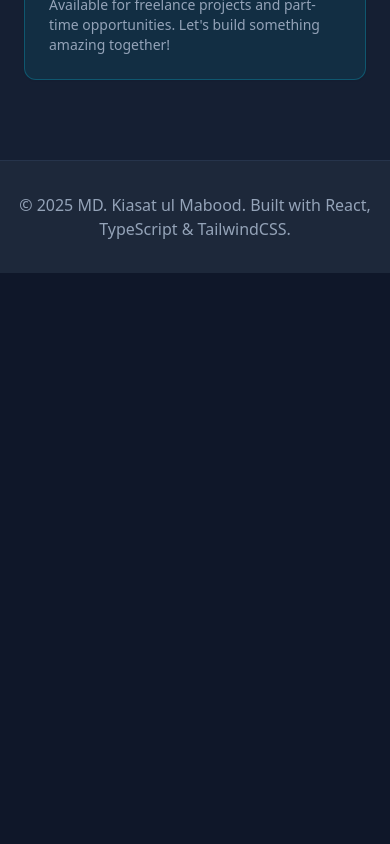
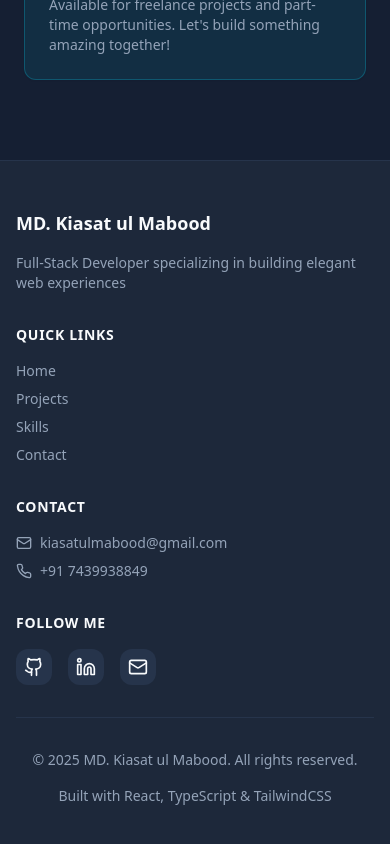
Before and after one commit to kiasatulcool/kiasat-dev-folio, a React (Vite) app: page / in a window 390 px wide. Shown: the part 5848-6692 px from the top of the page. Before the commit the page ends 6121 px from the top, so only its background shows below. Built offline with nearby package versions, Linux system fonts and the light colour scheme; the HTML template or start-up script is replaced by a standard one.

Commit message:
Add professional footer component
Create a new Footer component with social links, quick navigation, and copyright information. Update the Index page to use the new Footer component.

```diff
--- /dev/null
+++ b/src/components/Footer.tsx
@@ -0,0 +1,119 @@
+import { Github, Linkedin, Mail, Phone } from "lucide-react";
+
+export const Footer = () => {
+  const scrollToSection = (id: string) => {
+    document.getElementById(id)?.scrollIntoView({ behavior: "smooth" });
+  };
+
+  return (
+    <footer className="py-12 px-4 bg-card border-t border-border">
+      <div className="max-w-6xl mx-auto">
+        <div className="grid grid-cols-1 md:grid-cols-4 gap-8 mb-8">
+          {/* Brand Column */}
+          <div className="space-y-4">
+            <h3 className="text-lg font-bold text-foreground">MD. Kiasat ul Mabood</h3>
+            <p className="text-sm text-muted-foreground">
+              Full-Stack Developer specializing in building elegant web experiences
+            </p>
+          </div>
+
+          {/* Quick Links */}
+          <div className="space-y-4">
+            <h4 className="text-sm font-semibold text-foreground uppercase tracking-wider">Quick Links</h4>
+            <nav className="flex flex-col space-y-2">
+              <button
+                onClick={() => window.scrollTo({ top: 0, behavior: "smooth" })}
+                className="text-sm text-muted-foreground hover:text-primary transition-colors text-left"
+              >
+                Home
+              </button>
+              <button
+                onClick={() => scrollToSection("projects")}
+                className="text-sm text-muted-foreground hover:text-primary transition-colors text-left"
+              >
+                Projects
+              </button>
+              <button
+                onClick={() => scrollToSection("skills")}
+                className="text-sm text-muted-foreground hover:text-primary transition-colors text-left"
+              >
+                Skills
+              </button>
+              <button
+                onClick={() => scrollToSection("contact")}
+                className="text-sm text-muted-foreground hover:text-primary transition-colors text-left"
+              >
+                Contact
+              </button>
+            </nav>
+          </div>
+
+          {/* Contact Info */}
+          <div className="space-y-4">
+            <h4 className="text-sm font-semibold text-foreground uppercase tracking-wider">Contact</h4>
+            <div className="flex flex-col space-y-2">
+              <a
+                href="mailto:kiasatulmabood@gmail.com"
+                className="text-sm text-muted-foreground hover:text-primary transition-colors flex items-center gap-2"
+              >
+                <Mail className="w-4 h-4" />
+                kiasatulmabood@gmail.com
+              </a>
+              <a
+                href="tel:+917439938849"
+                className="text-sm text-muted-foreground hover:text-primary transition-colors flex items-center gap-2"
+              >
+                <Phone className="w-4 h-4" />
+                +91 7439938849
+              </a>
+            </div>
+          </div>
+
+          {/* Social Links */}
+          <div className="space-y-4">
+            <h4 className="text-sm font-semibold text-foreground uppercase tracking-wider">Follow Me</h4>
+            <div className="flex gap-4">
+              <a
+                href="https://github.com/kiasatulmabood"
+                target="_blank"
+                rel="noopener noreferrer"
+                className="p-2 rounded-lg bg-muted hover:bg-primary hover:text-primary-foreground transition-colors"
+                aria-label="GitHub Profile"
+              >
+                <Github className="w-5 h-5" />
+              </a>
+              <a
+                href="https://linkedin.com/in/kiasatulmabood"
+                target="_blank"
+                rel="noopener noreferrer"
+                className="p-2 rounded-lg bg-muted hover:bg-primary hover:text-primary-foreground transition-colors"
+                aria-label="LinkedIn Profile"
+              >
+                <Linkedin className="w-5 h-5" />
+              </a>
+              <a
+                href="mailto:kiasatulmabood@gmail.com"
+                className="p-2 rounded-lg bg-muted hover:bg-primary hover:text-primary-foreground transition-colors"
+                aria-label="Email"
+              >
+                <Mail className="w-5 h-5" />
+              </a>
+            </div>
+          </div>
+        </div>
+
+        {/* Bottom Bar */}
+        <div className="pt-8 border-t border-border">
+          <div className="flex flex-col md:flex-row justify-between items-center gap-4">
+            <p className="text-sm text-muted-foreground text-center md:text-left">
+              © {new Date().getFullYear()} MD. Kiasat ul Mabood. All rights reserved.
+            </p>
+            <p className="text-sm text-muted-foreground text-center md:text-right">
+              Built with React, TypeScript & TailwindCSS
+            </p>
+          </div>
+        </div>
+      </div>
+    </footer>
+  );
+};
--- a/src/pages/Index.tsx
+++ b/src/pages/Index.tsx
@@ -5,6 +5,7 @@ import { ProjectCard } from "@/components/ProjectCard";
 import { ProjectModal } from "@/components/ProjectModal";
 import { Skills } from "@/components/Skills";
 import { ContactForm } from "@/components/ContactForm";
+import { Footer } from "@/components/Footer";
 import { projects } from "@/data/projects";
 import { Project } from "@/types/project";
 
@@ -53,14 +54,7 @@ const Index = () => {
 
       <Skills />
       <ContactForm />
-
-      <footer className="py-8 px-4 bg-card border-t border-border">
-        <div className="max-w-6xl mx-auto text-center">
-          <p className="text-muted-foreground">
-            © {new Date().getFullYear()} MD. Kiasat ul Mabood. Built with React, TypeScript & TailwindCSS.
-          </p>
-        </div>
-      </footer>
+      <Footer />
 
       <ProjectModal
         project={selectedProject}
```
